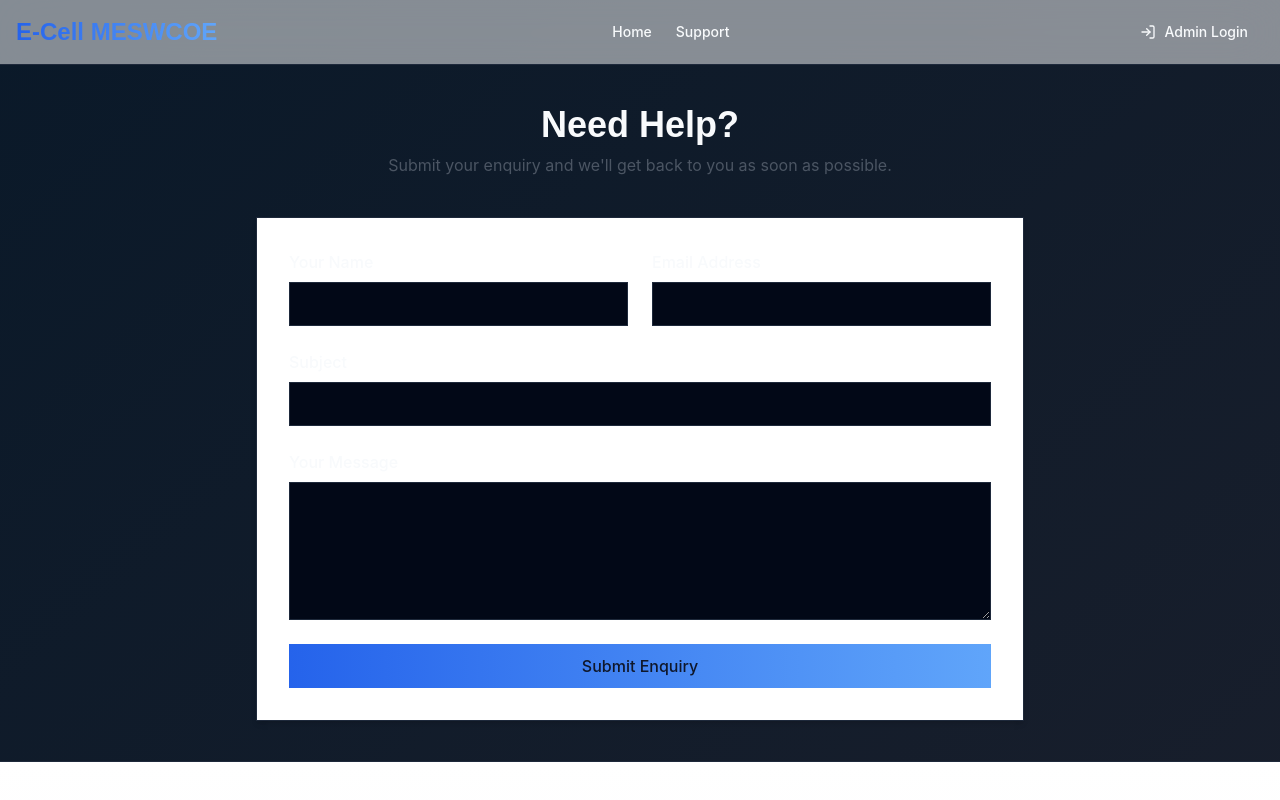
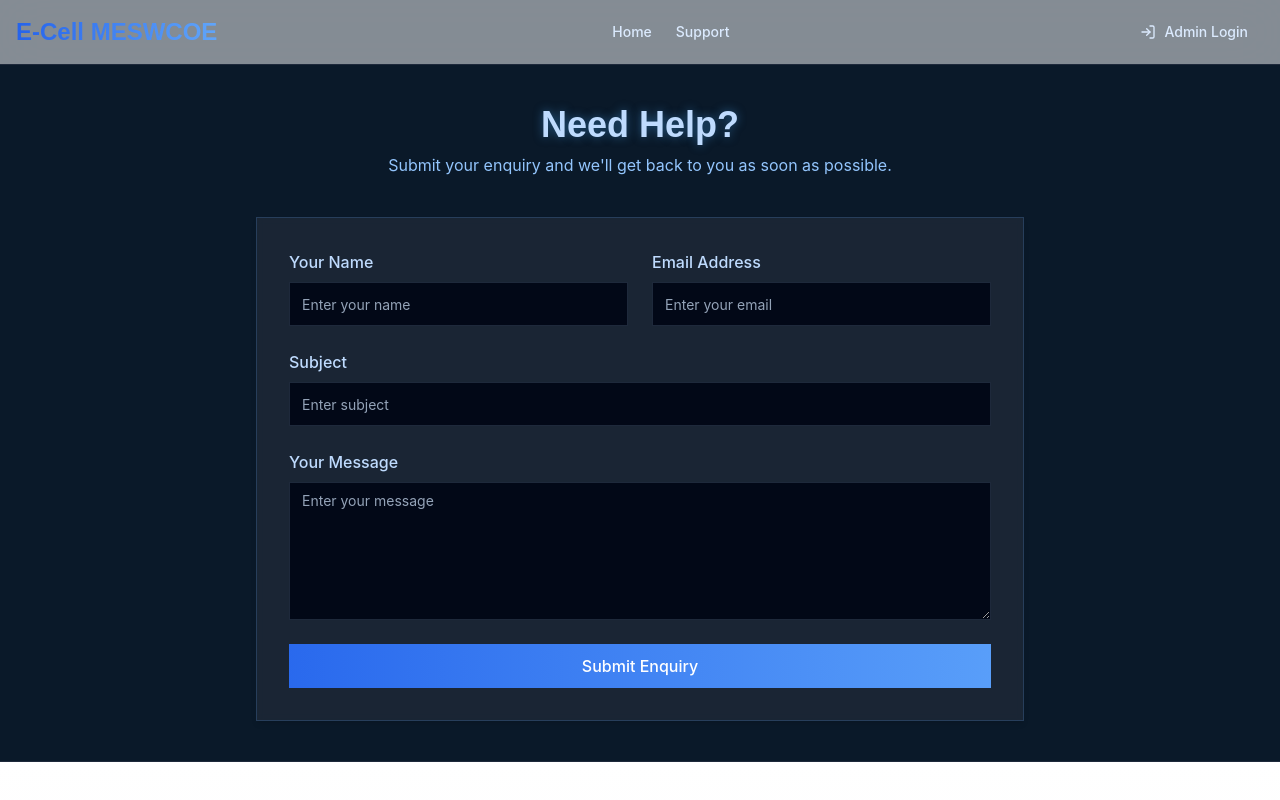
Before and after one commit to Harshu2201/cerify-certificate-verse, a React (Vite) app: page /support in a window 1280 px wide. Shown: the top 800 px of the page. Built offline with nearby package versions, Linux system fonts and the light colour scheme.

Commit message:
Fix: Support portal text visibility
Change the text color in the support portal to improve visibility for users.

```diff
--- a/src/pages/Support.tsx
+++ b/src/pages/Support.tsx
@@ -59,7 +59,7 @@ const Support = () => {
   };
 
   return (
-    <div className="min-h-screen flex flex-col">
+    <div className="min-h-screen flex flex-col bg-[#0A1929] text-blue-100">
       <Header />
 
       <main className="flex-1 container mx-auto px-4 py-10">
@@ -69,82 +69,87 @@ const Support = () => {
             animate={{ opacity: 1, y: 0 }}
             transition={{ duration: 0.5 }}
           >
-            <h1 className="text-3xl md:text-4xl font-bold font-poppins text-center mb-2">
+            <h1 className="text-3xl md:text-4xl font-bold font-poppins text-center mb-2 text-blue-200 text-glow">
               Need Help?
             </h1>
-            <p className="text-center text-gray-600 mb-10">
+            <p className="text-center text-blue-300 mb-10">
               Submit your enquiry and we'll get back to you as soon as possible.
             </p>
           </motion.div>
 
-          <div className="bg-white rounded-lg shadow-md p-6 md:p-8 border">
+          <div className="bg-[#2A3241]/50 rounded-lg shadow-md p-6 md:p-8 border border-blue-400/20 backdrop-blur-sm">
             {isSubmitted ? (
               <motion.div
                 initial={{ scale: 0.8, opacity: 0 }}
                 animate={{ scale: 1, opacity: 1 }}
                 className="py-16 text-center"
               >
-                <div className="w-16 h-16 bg-green-100 rounded-full flex items-center justify-center mx-auto mb-4">
-                  <svg className="w-8 h-8 text-green-600" fill="none" stroke="currentColor" viewBox="0 0 24 24" xmlns="http://www.w3.org/2000/svg">
+                <div className="w-16 h-16 bg-green-600/20 rounded-full flex items-center justify-center mx-auto mb-4">
+                  <svg className="w-8 h-8 text-green-400" fill="none" stroke="currentColor" viewBox="0 0 24 24" xmlns="http://www.w3.org/2000/svg">
                     <path strokeLinecap="round" strokeLinejoin="round" strokeWidth="2" d="M5 13l4 4L19 7"></path>
                   </svg>
                 </div>
-                <h2 className="text-2xl font-semibold text-green-600 mb-2">Thank You!</h2>
-                <p className="text-gray-600 mb-4">Your enquiry has been submitted successfully.</p>
-                <p className="text-gray-500 text-sm">We'll get back to you shortly.</p>
+                <h2 className="text-2xl font-semibold text-green-300 mb-2">Thank You!</h2>
+                <p className="text-blue-200 mb-4">Your enquiry has been submitted successfully.</p>
+                <p className="text-blue-300 text-sm">We'll get back to you shortly.</p>
               </motion.div>
             ) : (
               <form onSubmit={handleSubmit} className="space-y-6">
                 <div className="grid grid-cols-1 md:grid-cols-2 gap-6">
                   <div className="space-y-2">
-                    <Label htmlFor="name" className="text-base">Your Name</Label>
+                    <Label htmlFor="name" className="text-base text-blue-200">Your Name</Label>
                     <Input
                       id="name"
                       value={name}
                       onChange={(e) => setName(e.target.value)}
-                      className="h-11"
+                      className="h-11 tech-input text-blue-100 placeholder-blue-400"
+                      placeholder="Enter your name"
                       required
                     />
                   </div>
 
                   <div className="space-y-2">
-                    <Label htmlFor="email" className="text-base">Email Address</Label>
+                    <Label htmlFor="email" className="text-base text-blue-200">Email Address</Label>
                     <Input
                       id="email"
                       type="email"
                       value={email}
                       onChange={(e) => setEmail(e.target.value)}
-                      className="h-11"
+                      className="h-11 tech-input text-blue-100 placeholder-blue-400"
+                      placeholder="Enter your email"
                       required
                     />
                   </div>
                 </div>
 
                 <div className="space-y-2">
-                  <Label htmlFor="subject" className="text-base">Subject</Label>
+                  <Label htmlFor="subject" className="text-base text-blue-200">Subject</Label>
                   <Input
                     id="subject"
                     value={subject}
                     onChange={(e) => setSubject(e.target.value)}
-                    className="h-11"
+                    className="h-11 tech-input text-blue-100 placeholder-blue-400"
+                    placeholder="Enter subject"
                     required
                   />
                 </div>
 
                 <div className="space-y-2">
-                  <Label htmlFor="message" className="text-base">Your Message</Label>
+                  <Label htmlFor="message" className="text-base text-blue-200">Your Message</Label>
                   <Textarea
                     id="message"
                     value={message}
                     onChange={(e) => setMessage(e.target.value)}
                     rows={6}
+                    className="tech-input text-blue-100 placeholder-blue-400"
+                    placeholder="Enter your message"
                     required
                   />
                 </div>
 
                 <Button
                   type="submit"
-                  className="w-full bg-gradient-to-r from-blue-600 to-blue-400 hover:from-blue-700 hover:to-blue-500 h-11 text-base"
+                  className="w-full bg-gradient-to-r from-blue-600/80 to-blue-400/80 hover:from-blue-700 hover:to-blue-500 h-11 text-base text-white"
                   disabled={isSubmitting}
                 >
                   {isSubmitting ? (
```
